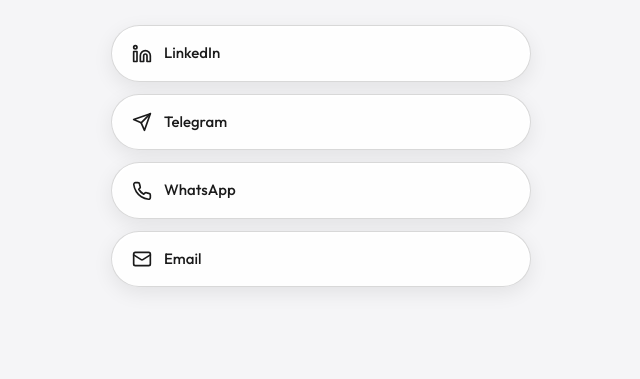
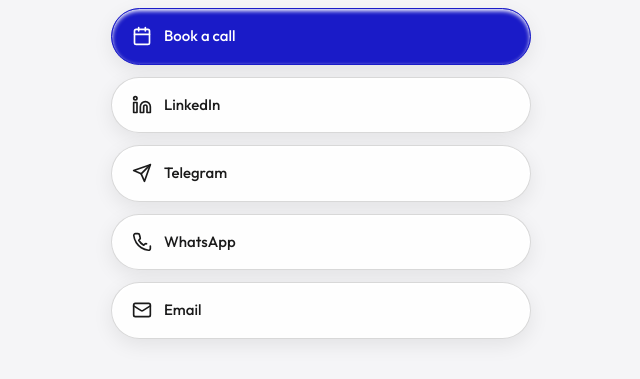
Before and after one commit to romargera/boonts_com, a website built with Vite: page src/index.html in a window 1280 px wide. Shown: the part 299-678 px from the top of the page, without its empty margins (319-959 px from the left). Built offline with nearby package versions, Linux system fonts and the light colour scheme.

Commit message:
feat: add Book a call button with Google Calendar link and gcal click tracking

```diff
--- a/src/index.html
+++ b/src/index.html
@@ -103,22 +103,27 @@
     </header>
 
     <nav class="links" aria-label="Profile links">
-      <a href="https://www.linkedin.com/in/oempolice/" class="link-btn" style="--delay: 1;" data-umami-event="click-linkedin" target="_blank" rel="noopener noreferrer">
+      <a href="https://calendar.app.google/PeCRSg5aioSHf5Q79" class="link-btn primary" style="--delay: 1;" data-umami-event="click-gcal" target="_blank" rel="noopener noreferrer">
+        <svg xmlns="http://www.w3.org/2000/svg" width="20" height="20" viewBox="0 0 24 24" fill="none" stroke="currentColor" stroke-width="2" stroke-linecap="round" stroke-linejoin="round"><rect x="3" y="4" width="18" height="18" rx="2" ry="2"></rect><line x1="16" y1="2" x2="16" y2="6"></line><line x1="8" y1="2" x2="8" y2="6"></line><line x1="3" y1="10" x2="21" y2="10"></line></svg>
+        <span>Book a call</span>
+      </a>
+
+      <a href="https://www.linkedin.com/in/oempolice/" class="link-btn" style="--delay: 2;" data-umami-event="click-linkedin" target="_blank" rel="noopener noreferrer">
         <svg xmlns="http://www.w3.org/2000/svg" width="20" height="20" viewBox="0 0 24 24" fill="none" stroke="currentColor" stroke-width="2" stroke-linecap="round" stroke-linejoin="round"><path d="M16 8a6 6 0 0 1 6 6v7h-4v-7a2 2 0 0 0-2-2 2 2 0 0 0-2 2v7h-4v-7a6 6 0 0 1 6-6z"/><rect width="4" height="12" x="2" y="9"/><circle cx="4" cy="4" r="2"/></svg>
         <span>LinkedIn</span>
       </a>
 
-      <a href="http://t.me/rbabunts" class="link-btn" style="--delay: 2;" data-umami-event="click-telegram" target="_blank" rel="noopener noreferrer">
+      <a href="http://t.me/rbabunts" class="link-btn" style="--delay: 3;" data-umami-event="click-telegram" target="_blank" rel="noopener noreferrer">
         <svg xmlns="http://www.w3.org/2000/svg" width="20" height="20" viewBox="0 0 24 24" fill="none" stroke="currentColor" stroke-width="2" stroke-linecap="round" stroke-linejoin="round"><path d="m22 2-7 20-4-9-9-4Z"/><path d="M22 2 11 13"/></svg>
         <span>Telegram</span>
       </a>
 
-      <a href="https://wa.me/79643704318" class="link-btn" style="--delay: 3;" data-umami-event="click-whatsapp" target="_blank" rel="noopener noreferrer">
-        <svg xmlns="http://www.w3.org/2000/svg" width="20" height="20" viewBox="0 0 24 24" fill="none" stroke="currentColor" stroke-width="2" stroke-linecap="round" stroke-linejoin="round"><path d="M22 16.92v3a2 2 0 0 1-2.18 2 19.79 19.79 0 0 1-8.63-3.07 19.5 19.5 0 0 1-6-6 19.79 19.79 0 0 1-3.07-8.67A2 2 0 0 1 4.11 2h3a2 2 0 0 1 2 1.72 12.84 12.84 0 0 0 .7 2.81 2 2 0 0 1-.45 2.11L8.09 9.91a16 16 0 0 0 6 6l1.27-1.27a2 2 0 0 1 2.11-.45 12.84 12.84 0 0 0 2.81.7A2 2 0 0 1 22 16.92z"/></svg>
+      <a href="https://wa.me/79643704318" class="link-btn" style="--delay: 4;" data-umami-event="click-whatsapp" target="_blank" rel="noopener noreferrer">
+        <svg xmlns="http://www.w3.org/2000/svg" width="20" height="20" viewBox="0 0 24 24" fill="none" stroke="currentColor" stroke-width="2" stroke-linecap="round" stroke-linejoin="round"><path d="M22 16.92v3a2 2 0 0 1-2.18 2 19.79 19.79 0 0 1-8.63-3.07 19.5 19.5 0 0 1-6-6 19.79 19.79 0 0 1-3.07-8.67A2 2 0 0 1 4.11 2h3a2 2 0 0 1 2 1.72 12.84 12.84 0 0 0 .7 2.81 2 2 0 0 1-.45 2.11L8.09 9.91a16 16 0 0 0 6 6l1.27-1.27a2 2 0 0 1 2.11-.45 12.84 12.84 0 0 0 .7A2 2 0 0 1 22 16.92z"/></svg>
         <span>WhatsApp</span>
       </a>
 
-      <a href="mailto:roma.babunts@gmail.com" class="link-btn" style="--delay: 4;" data-umami-event="click-email">
+      <a href="mailto:roma.babunts@gmail.com" class="link-btn" style="--delay: 5;" data-umami-event="click-email">
         <svg xmlns="http://www.w3.org/2000/svg" width="20" height="20" viewBox="0 0 24 24" fill="none" stroke="currentColor" stroke-width="2" stroke-linecap="round" stroke-linejoin="round"><rect width="20" height="16" x="2" y="4" rx="2"/><path d="m22 7-8.97 5.7a1.94 1.94 0 0 1-2.06 0L2 7"/></svg>
         <span>Email</span>
       </a>
--- a/src/styles/components.css
+++ b/src/styles/components.css
@@ -71,3 +71,22 @@
 .link-btn:active {
   transform: translateY(0);
 }
+
+.link-btn.primary {
+  background-color: var(--accent);
+  color: #ffffff;
+  border-color: var(--accent);
+}
+
+.link-btn.primary svg {
+  color: #ffffff;
+}
+
+@media (hover: hover) {
+  .link-btn.primary:hover {
+    background-color: var(--accent-hover);
+    border-color: var(--accent-hover);
+    color: #ffffff;
+    box-shadow: 0 6px 16px var(--glow);
+  }
+}
```
Also changed, not shown: dist/assets/index-9qtCOz_t.js (renamed from dist/assets/index-6nPHfY0z.js), dist/assets/index-Dhh2Qo_Z.css (added), dist/assets/index-h264ixco.css (deleted), dist/index.html.
